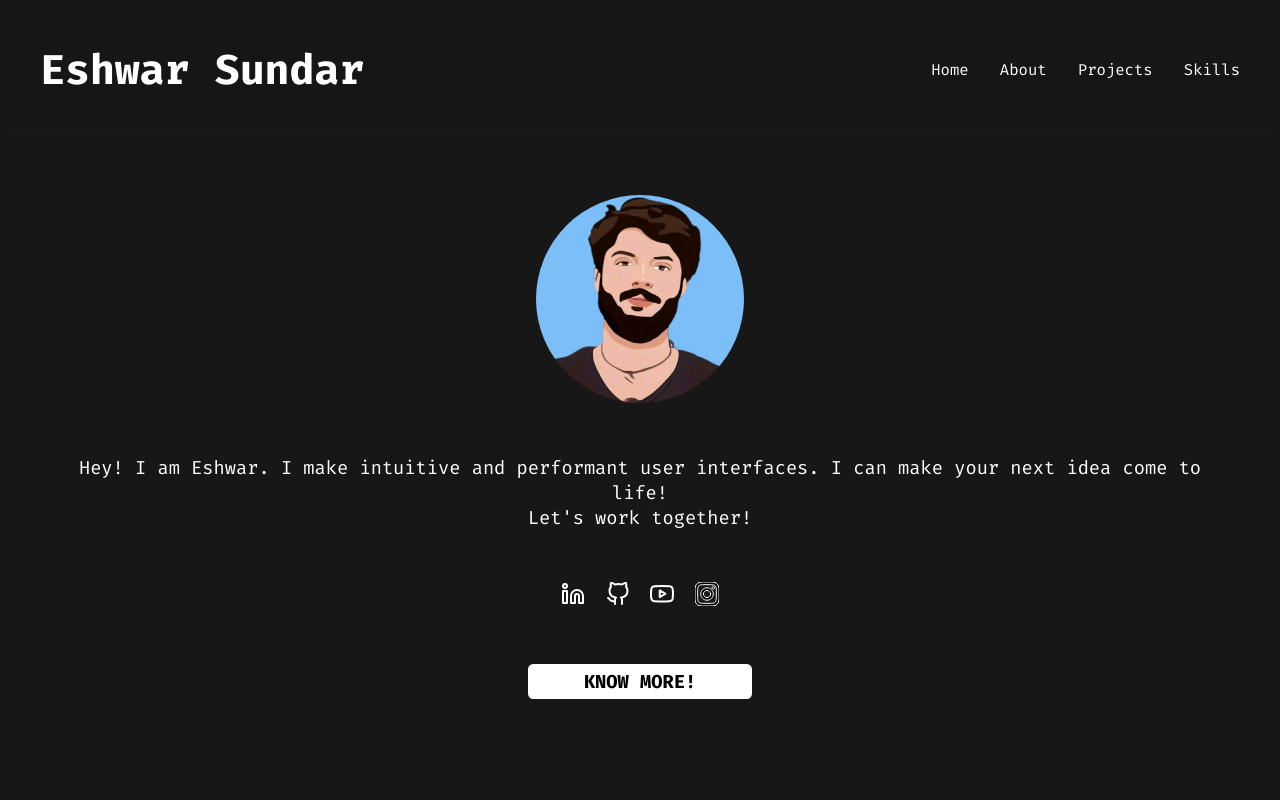
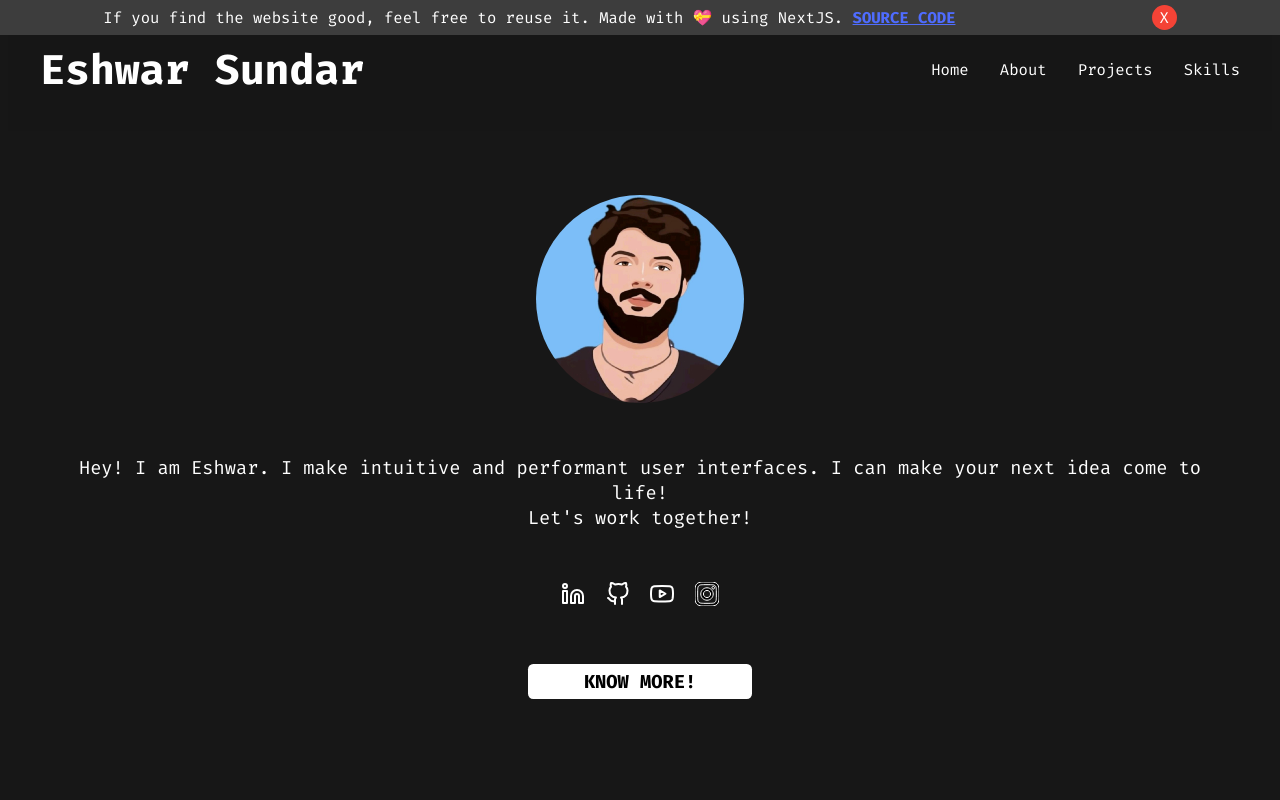
Before and after one commit to eshwarne/next-portfolio, a Next.js app: page / in a window 1280 px wide. Shown: the top 800 px of the page. Built offline with nearby package versions, Linux system fonts and the light colour scheme.

Commit message:
Add message bar

```diff
--- /dev/null
+++ b/components/MessageBar/MessageBar.module.scss
@@ -0,0 +1,37 @@
+.messageBar {
+  display: flex;
+  position: absolute;
+  transition: all 0.2s;
+  top: 0;
+  left: 0;
+  right: 0;
+  justify-content: space-around;
+  align-items: center;
+  font-size: 1.5rem;
+  background-color: #3d3d3d;
+  z-index: 20000;
+  padding: 0.5rem;
+  &__close_btn {
+    background-color: #f44336;
+    width: 25px;
+    height: 25px;
+    border-radius: 50%;
+    position: relative;
+    cursor: pointer;
+    &:hover {
+      box-shadow: 0px 1px 4px rgba(0, 0, 0, 0.6);
+      transform: scale(1.05);
+    }
+    & > a {
+      position: absolute;
+      top: 50%;
+      left: 50%;
+      transform: translateX(-50%) translateY(-50%);
+    }
+  }
+}
+.link {
+  color: #4f6cff;
+  font-weight: bold;
+  text-decoration: underline;
+}
--- /dev/null
+++ b/components/MessageBar/MessageBar.tsx
@@ -0,0 +1,27 @@
+import { useState } from "react";
+import styles from "./MessageBar.module.scss";
+export const MessageBar = () => {
+  const [isClosed, setIsClosed] = useState<boolean>(false);
+  const getDisplayState = () => (isClosed ? "0" : "1");
+  return (
+    <div className={styles.messageBar} style={{ opacity: getDisplayState() }}>
+      <div className={styles.messageBar__message}>
+        If you find the website good, feel free to reuse it. Made with 💝 using
+        NextJS.{" "}
+        <a
+          href="https://github.com/eshwarne/next-portfolio"
+          className={styles.link}
+          target="_blank"
+        >
+          SOURCE CODE
+        </a>
+      </div>
+      <div
+        className={styles.messageBar__close_btn}
+        onClick={() => setIsClosed(true)}
+      >
+        <a>X</a>
+      </div>
+    </div>
+  );
+};
--- /dev/null
+++ b/components/MessageBar/index.ts
@@ -0,0 +1,3 @@
+import { MessageBar } from "./MessageBar";
+
+export default MessageBar
--- a/components/Skills/Skills.module.scss
+++ b/components/Skills/Skills.module.scss
@@ -1,6 +1,7 @@
 @import "../../styles/variables";
 @import "../../styles/utils";
 @import "../../styles/breakpoint_manager";
+
 .skills {
   &:hover &__title::after {
     width: 50%;
--- a/pages/index.tsx
+++ b/pages/index.tsx
@@ -3,6 +3,7 @@ import Head from "next/head";
 import Image from "next/image";
 import About from "../components/About";
 import Home from "../components/Home";
+import MessageBar from "../components/MessageBar";
 import Navbar from "../components/Navbar";
 import Projects from "../components/Projects";
 import Skills from "../components/Skills";
@@ -15,6 +16,7 @@ const Portfolio: NextPage = () => {
         <meta name="description" content="Eshwar Sundar's portfolio website" />
         <link rel="icon" href="/picture-self.jpeg" />
       </Head>
+      <MessageBar />
       <Navbar />
       <div className={"pageContainer"}>
         <section>
```
